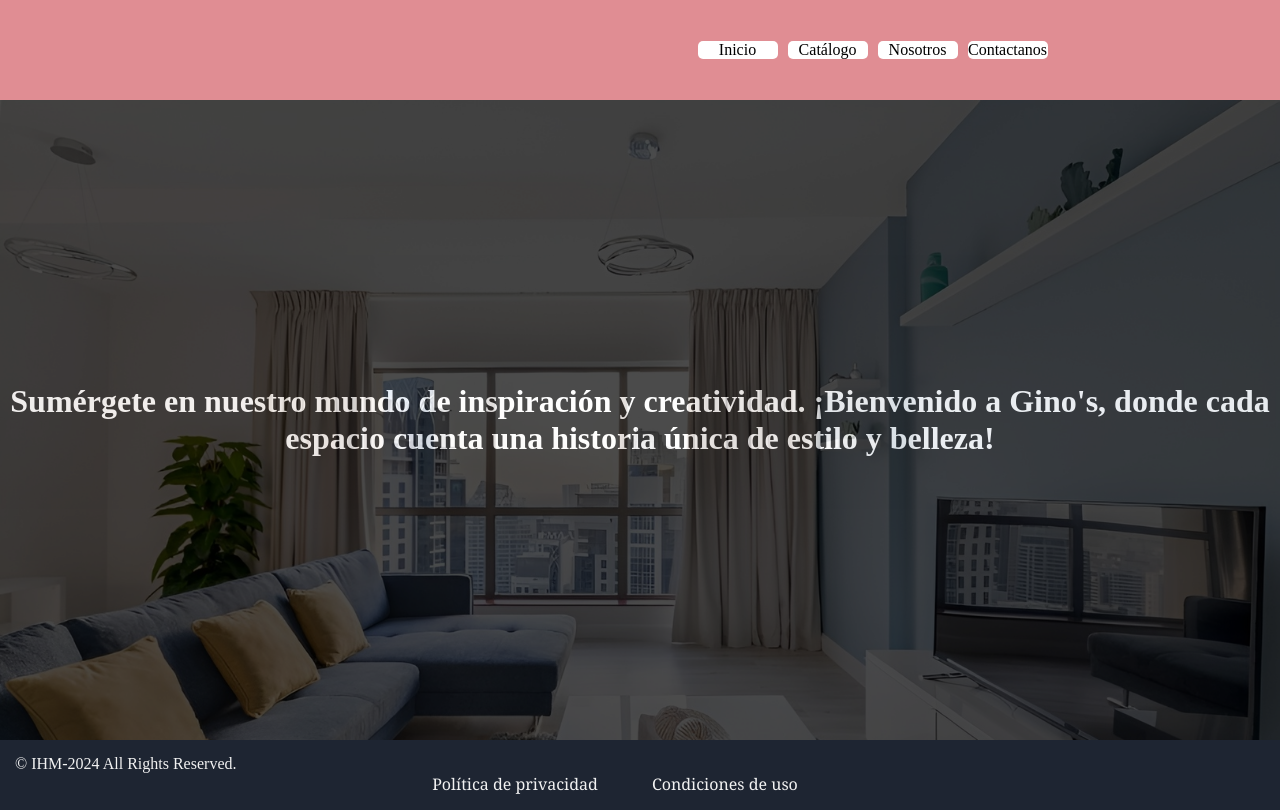
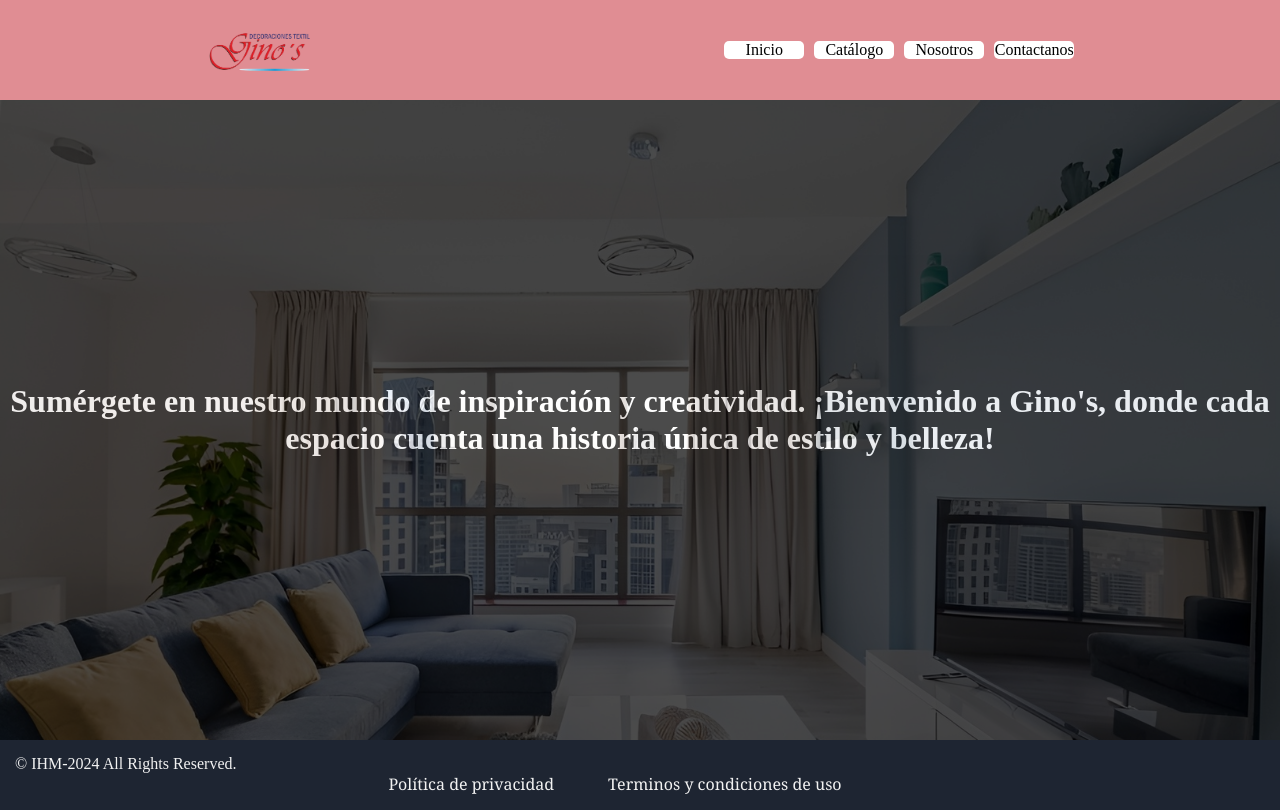
Before and after one commit to eddyacv/Proyecto_Gino, a plain HTML site: page index.html in a window 1280 px wide. Drawn offline with Linux system fonts and the light colour scheme.

Commit message:
Agregre favicon y logo

```diff
--- a/index.html
+++ b/index.html
@@ -3,7 +3,8 @@
 <head>
     <meta charset="UTF-8">
     <meta name="viewport" content="width=device-width, initial-scale=1.0">
-    <title>Gino</title>
+    <title>DECORACIONES TEXTIL GINO'S</title>
+    <link rel="icon" href="Image/icono-gino.ico" type="image/x-icon">
     <link rel="stylesheet" href="Css/style.css">
 </head>
 <body>
@@ -11,7 +12,7 @@
     <!-- Este es el navegador -->
     <nav class="nav">
         <div class="logo">
-            <img class="log" src="Image/logo.jpg" alt="">
+            <img class="log" src="Image/logo.png" alt="">
         </div>
         <div class="enlaces">
             <div class="boton">
@@ -49,7 +50,7 @@
         <div class="footer-container">
             <p>© IHM-2024 All Rights Reserved.</p>
             <a href="Politica/Politicas.html" target="_blank"> Política de privacidad</a>
-            <a href="Politica/Terminos.html" target="_blank"> Condiciones de uso </a>
+            <a href="Politica/Terminos.html" target="_blank"> Terminos y condiciones de uso </a>
         </div>
     </footer>
 </body>
```
